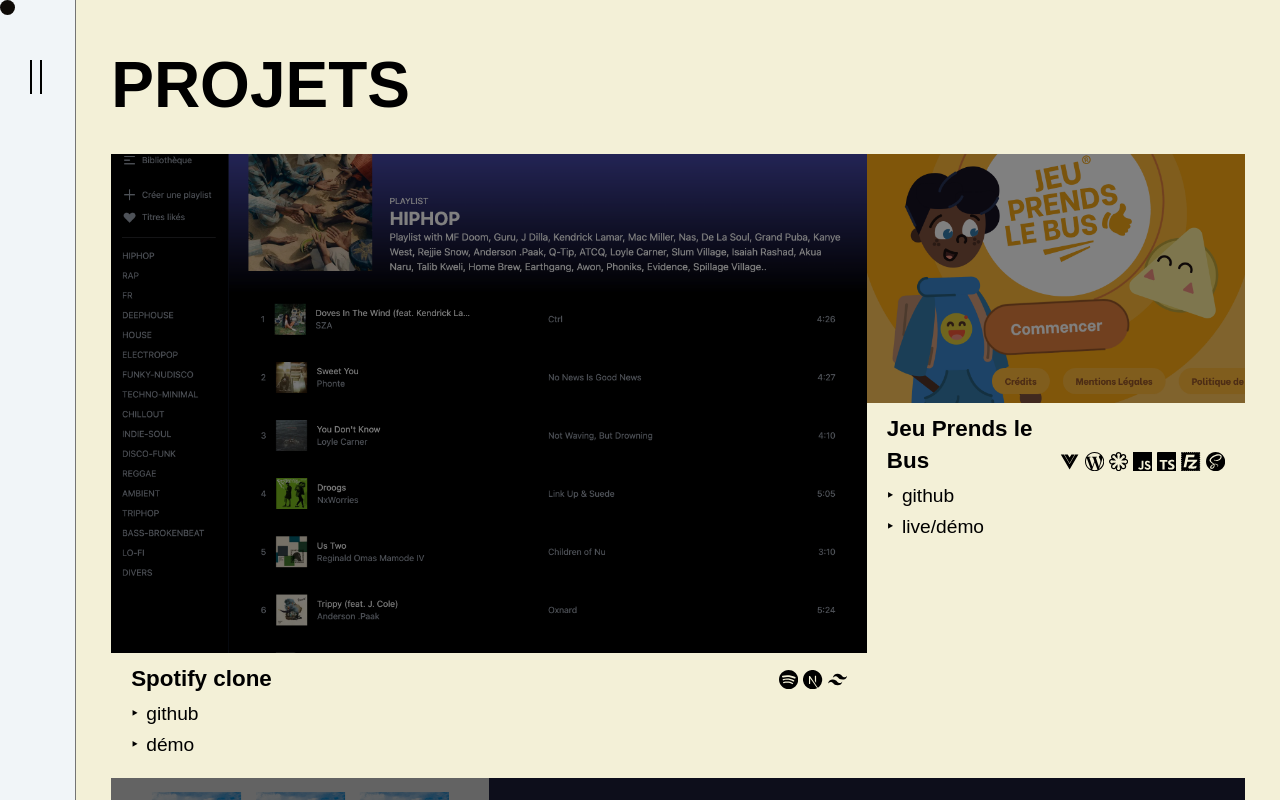
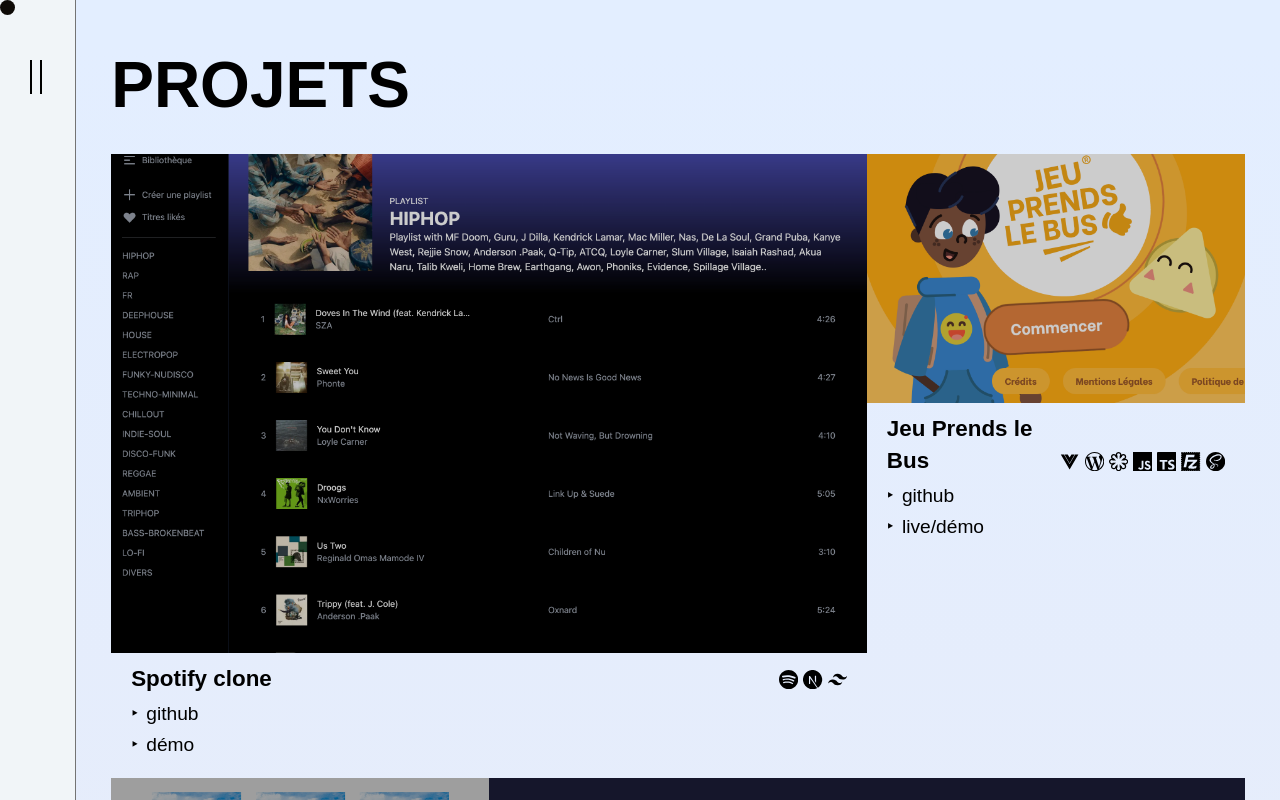
Before and after one commit to idrissdiakite/portfolio-react, a React (Create React App) app: page /projets in a window 1280 px wide. Shown: the top 800 px of the page. Built offline with nearby package versions, Linux system fonts and the light colour scheme; a web font is replaced by a local one.

Commit message:
💅 [SECTIONS] Updated backgrounds

```diff
--- a/src/components/Contact/style.scss
+++ b/src/components/Contact/style.scss
@@ -1,7 +1,7 @@
 @import "./../../styles/settings";
 
 .contact {
-  background-color: $bg-4;
+  background-image: linear-gradient(to top, #dad4ec 0%, #dad4ec 1%, #f3e7e9 100%);
 
   &__suptitle {
     p:not(:last-of-type) {
--- a/src/components/Experiences/style.scss
+++ b/src/components/Experiences/style.scss
@@ -1,7 +1,9 @@
 @import "./../../styles/settings";
 
 .experiences {
-  background-color: $bg-3;
+  background-color: #CDDCDC;
+  // background-image: radial-gradient(at 50% 100%, rgba(255,255,255,0.50) 0%, rgba(0,0,0,0.50) 100%), linear-gradient(to bottom, rgba(255,255,255,0.25) 0%, rgba(0,0,0,0.25) 100%);
+  background-blend-mode: screen, overlay;
 
   &__suptitle {
     margin-bottom: 2rem;
--- a/src/components/Projects/style.scss
+++ b/src/components/Projects/style.scss
@@ -1,7 +1,7 @@
 @import "./../../styles/settings";
 
 .projects {
-  background-color: $bg-2;
+  background-image: linear-gradient(to top, #f3e7e9 0%, #e3eeff 99%, #e3eeff 100%);
 
   p {
     line-height: 1.4em;
@@ -42,7 +42,7 @@
         right: 0;
         bottom: 0;
         color: transparent;
-        filter: brightness(0.5);
+        filter: brightness(0.8);
         transition: filter 0.3s ease-out;
 
         &:hover { filter: brightness(1); }
--- a/src/components/Whoiam/style.scss
+++ b/src/components/Whoiam/style.scss
@@ -1,7 +1,7 @@
 @import "./../../styles/settings";
 
 .whoiam {
-  background-color: $bg-1;
+  background-image: linear-gradient(to top, #e6e9f0 0%, #eef1f5 100%);
 
   &__suptitle { text-decoration: underline; }
 
```
